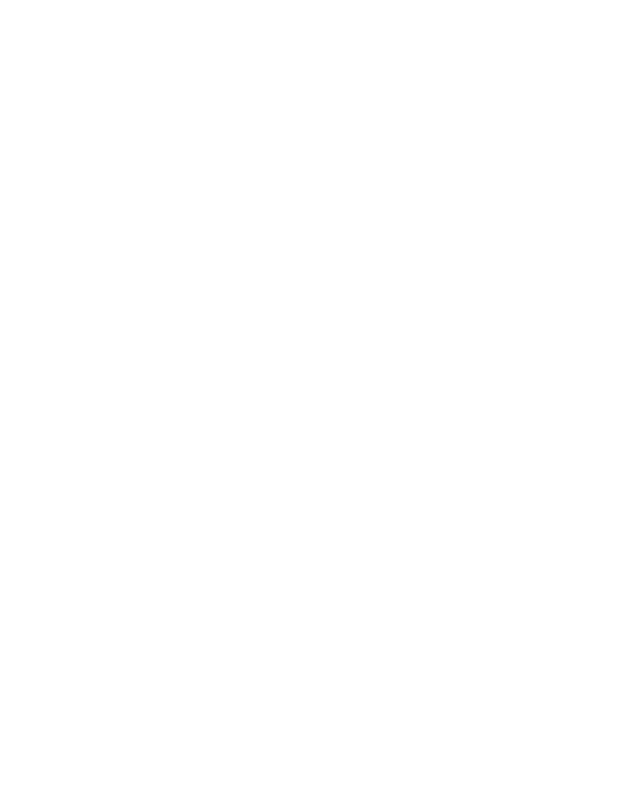
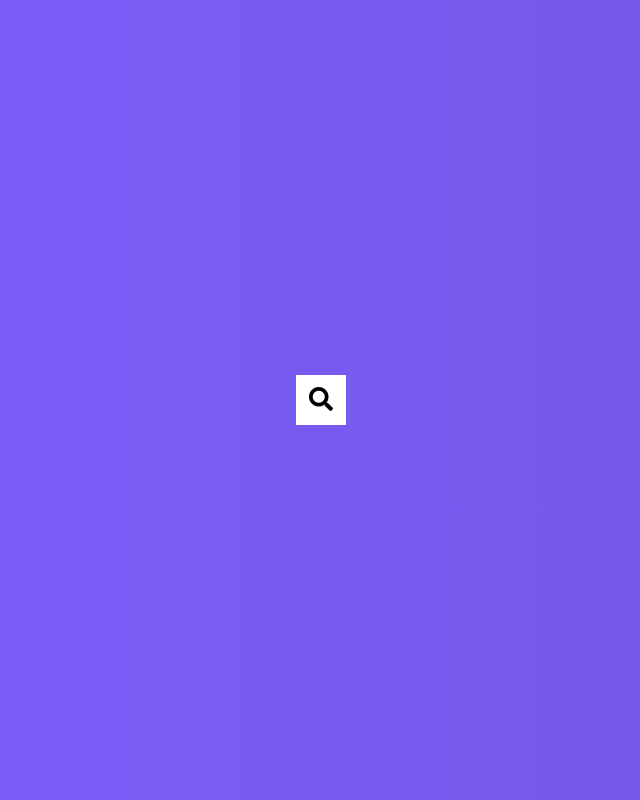
Before and after one commit to sedx876/Traversy50Projects50Days, a plain HTML site: page HiddenSearchWidget/index.html in a window 1280 px wide. Shown: the whole page, without its empty margins (319-959 px from the left). Drawn offline with Linux system fonts and the light colour scheme.

Commit message:
complete

```diff
--- a/BoilerPlate/style.css
+++ b/BoilerPlate/style.css
@@ -4,8 +4,13 @@
   box-sizing: border-box;
 }
 
-body{
+body {
   font-family: 'Roboto', sans-serif;
+  display: flex;
+  flex-direction: column;
+  align-items: center;
+  justify-content: center;
+  height: 100vh;
+  overflow: hidden;
   margin: 0;
-  display: flex;
 }
--- a/HiddenSearchWidget/index.html
+++ b/HiddenSearchWidget/index.html
@@ -1,19 +1,19 @@
 <!DOCTYPE html>
 <html lang="en">
-<head>
-  <meta charset="UTF-8">
-  <meta name="viewport" content="width=device-width, initial-scale=1.0">
-  <link
-    rel="stylesheet"
-    href="https://cdnjs.cloudflare.com/ajax/libs/font-awesome/5.15.1/css/all.min.css"
-  />
-
-  <link rel="stylesheet" href="style.css">
-  <title>Document</title>
-</head>
-<body>
-
-
-  <script src="script.js"></script>
-</body>
+  <head>
+    <meta charset="UTF-8" />
+    <meta name="viewport" content="width=device-width, initial-scale=1.0" />
+    <link rel="stylesheet" href="https://cdnjs.cloudflare.com/ajax/libs/font-awesome/5.14.0/css/all.min.css" integrity="sha512-1PKOgIY59xJ8Co8+NE6FZ+LOAZKjy+KY8iq0G4B3CyeY6wYHN3yt9PW0XpSriVlkMXe40PTKnXrLnZ9+fkDaog==" crossorigin="anonymous" />
+    <link rel="stylesheet" href="style.css" />
+    <title>Hidden Search</title>
+  </head>
+  <body>
+    <div class="search">
+      <input type="text" class="input" placeholder="Search...">
+      <button class="btn">
+        <i class="fas fa-search"></i>
+      </button>
+    </div>
+    <script src="script.js"></script>
+  </body>
 </html>
--- a/HiddenSearchWidget/script.js
+++ b/HiddenSearchWidget/script.js
@@ -0,0 +1,8 @@
+const search = document.querySelector('.search')
+const btn = document.querySelector('.btn')
+const input = document.querySelector('.input')
+
+btn.addEventListener('click', () => {
+    search.classList.toggle('active')
+    input.focus()
+})
--- a/HiddenSearchWidget/style.css
+++ b/HiddenSearchWidget/style.css
@@ -1,11 +1,57 @@
 @import url('https://fonts.googleapis.com/css2?family=Roboto:wght@400;700&display=swap');
 
-*{
+* {
   box-sizing: border-box;
 }
 
-body{
+body {
+  background-image: linear-gradient(90deg, #7d5fff, #7158e2);
   font-family: 'Roboto', sans-serif;
+  display: flex;
+  align-items: center;
+  justify-content: center;
+  height: 100vh;
+  overflow: hidden;
   margin: 0;
-  display: flex;
 }
+
+.search {
+  position: relative;
+  height: 50px;
+}
+
+.search .input {
+  background-color: #fff;
+  border: 0;
+  font-size: 18px;
+  padding: 15px;
+  height: 50px;
+  width: 50px;
+  transition: width 0.3s ease;
+}
+
+.btn {
+  background-color: #fff;
+  border: 0;
+  cursor: pointer;
+  font-size: 24px;
+  position: absolute;
+  top: 0;
+  left: 0;
+  height: 50px;
+  width: 50px;
+  transition: transform 0.3s ease;
+}
+
+.btn:focus,
+.input:focus {
+  outline: none;
+}
+
+.search.active .input {
+  width: 200px;
+}
+
+.search.active .btn {
+  transform: translateX(198px);
+}
```
